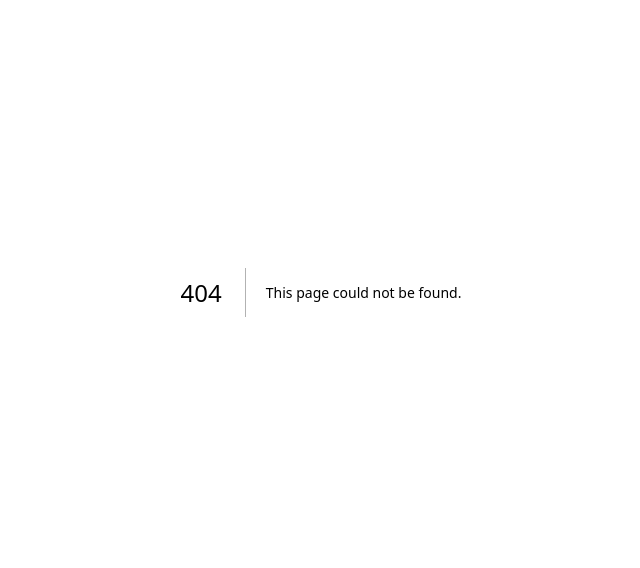
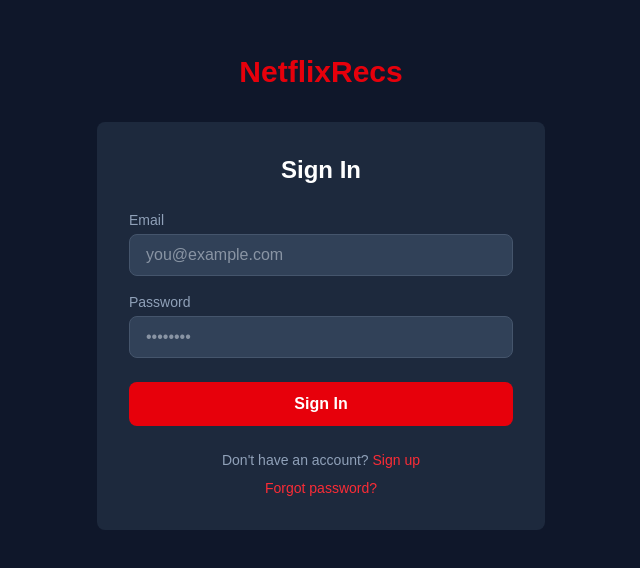
Before and after one commit to ZacharyCM/AI-Movie-Recommendation-System, a Next.js app in the folder frontend/: page /login in a window 1280 px wide. Before the commit this address had no page. Shown: the part 108-676 px from the top of the page, without its empty margins (319-959 px from the left). Built offline with nearby package versions, Linux system fonts and the light colour scheme; no server answers.

Commit message:
feat(01-03): build auth pages, callback route, and AuthForm component
Co-Authored-By: Claude Opus 4.6 <noreply@anthropic.com>

```diff
--- /dev/null
+++ b/frontend/src/app/(auth)/layout.tsx
@@ -0,0 +1,12 @@
+export default function AuthLayout({
+  children,
+}: {
+  children: React.ReactNode;
+}) {
+  return (
+    <div className="min-h-screen flex flex-col items-center justify-center px-4">
+      <h1 className="text-3xl font-bold text-red-600 mb-8">NetflixRecs</h1>
+      {children}
+    </div>
+  );
+}
--- /dev/null
+++ b/frontend/src/app/(auth)/login/page.tsx
@@ -0,0 +1,10 @@
+import type { Metadata } from "next";
+import AuthForm from "@/components/auth/AuthForm";
+
+export const metadata: Metadata = {
+  title: "Login - NetflixRecs",
+};
+
+export default function LoginPage() {
+  return <AuthForm mode="login" />;
+}
--- /dev/null
+++ b/frontend/src/app/(auth)/reset-password/page.tsx
@@ -0,0 +1,10 @@
+import type { Metadata } from "next";
+import AuthForm from "@/components/auth/AuthForm";
+
+export const metadata: Metadata = {
+  title: "Reset Password - NetflixRecs",
+};
+
+export default function ResetPasswordPage() {
+  return <AuthForm mode="reset" />;
+}
--- /dev/null
+++ b/frontend/src/app/(auth)/signup/page.tsx
@@ -0,0 +1,10 @@
+import type { Metadata } from "next";
+import AuthForm from "@/components/auth/AuthForm";
+
+export const metadata: Metadata = {
+  title: "Sign Up - NetflixRecs",
+};
+
+export default function SignupPage() {
+  return <AuthForm mode="signup" />;
+}
--- /dev/null
+++ b/frontend/src/app/auth/callback/route.ts
@@ -0,0 +1,18 @@
+import { NextResponse } from "next/server";
+import { createClient } from "@/lib/supabase/server";
+
+export async function GET(request: Request) {
+  const { searchParams, origin } = new URL(request.url);
+  const code = searchParams.get("code");
+
+  if (code) {
+    const supabase = await createClient();
+    const { error } = await supabase.auth.exchangeCodeForSession(code);
+
+    if (!error) {
+      return NextResponse.redirect(`${origin}/browse`);
+    }
+  }
+
+  return NextResponse.redirect(`${origin}/login?error=auth`);
+}
--- /dev/null
+++ b/frontend/src/components/auth/AuthForm.tsx
@@ -0,0 +1,180 @@
+"use client";
+
+import { useState } from "react";
+import { useRouter } from "next/navigation";
+import Link from "next/link";
+import { createClient } from "@/lib/supabase/client";
+
+type AuthMode = "login" | "signup" | "reset";
+
+interface AuthFormProps {
+  mode: AuthMode;
+}
+
+export default function AuthForm({ mode }: AuthFormProps) {
+  const [email, setEmail] = useState("");
+  const [password, setPassword] = useState("");
+  const [error, setError] = useState<string | null>(null);
+  const [successMessage, setSuccessMessage] = useState<string | null>(null);
+  const [loading, setLoading] = useState(false);
+  const router = useRouter();
+  const supabase = createClient();
+
+  const handleSubmit = async (e: React.FormEvent) => {
+    e.preventDefault();
+    setError(null);
+    setSuccessMessage(null);
+    setLoading(true);
+
+    try {
+      if (mode === "login") {
+        const { error } = await supabase.auth.signInWithPassword({
+          email,
+          password,
+        });
+        if (error) throw error;
+        router.push("/browse");
+      } else if (mode === "signup") {
+        const { error } = await supabase.auth.signUp({
+          email,
+          password,
+          options: {
+            emailRedirectTo: `${window.location.origin}/auth/callback`,
+          },
+        });
+        if (error) throw error;
+        setSuccessMessage("Check your email for a confirmation link.");
+      } else if (mode === "reset") {
+        const { error } = await supabase.auth.resetPasswordForEmail(email, {
+          redirectTo: `${window.location.origin}/auth/callback`,
+        });
+        if (error) throw error;
+        setSuccessMessage("Check your email for a reset link.");
+      }
+    } catch (err: unknown) {
+      const message =
+        err instanceof Error ? err.message : "An unexpected error occurred";
+      setError(message);
+    } finally {
+      setLoading(false);
+    }
+  };
+
+  const title =
+    mode === "login"
+      ? "Sign In"
+      : mode === "signup"
+        ? "Create Account"
+        : "Reset Password";
+
+  const buttonText =
+    mode === "login"
+      ? "Sign In"
+      : mode === "signup"
+        ? "Sign Up"
+        : "Send Reset Link";
+
+  return (
+    <form
+      onSubmit={handleSubmit}
+      className="w-full max-w-md bg-slate-800 rounded-lg p-8 space-y-6"
+    >
+      <h2 className="text-2xl font-bold text-white text-center">{title}</h2>
+
+      {error && (
+        <div className="bg-red-900/50 border border-red-700 text-red-300 px-4 py-3 rounded text-sm">
+          {error}
+        </div>
+      )}
+
+      {successMessage && (
+        <div className="bg-green-900/50 border border-green-700 text-green-300 px-4 py-3 rounded text-sm">
+          {successMessage}
+        </div>
+      )}
+
+      <div className="space-y-4">
+        <div>
+          <label htmlFor="email" className="block text-sm text-slate-400 mb-1">
+            Email
+          </label>
+          <input
+            id="email"
+            type="email"
+            value={email}
+            onChange={(e) => setEmail(e.target.value)}
+            required
+            className="w-full bg-slate-700 text-slate-200 border border-slate-600 rounded-lg px-4 py-2 focus:outline-none focus:ring-2 focus:ring-red-600 focus:border-transparent"
+            placeholder="you@example.com"
+          />
+        </div>
+
+        {mode !== "reset" && (
+          <div>
+            <label
+              htmlFor="password"
+              className="block text-sm text-slate-400 mb-1"
+            >
+              Password
+            </label>
+            <input
+              id="password"
+              type="password"
+              value={password}
+              onChange={(e) => setPassword(e.target.value)}
+              required
+              minLength={6}
+              className="w-full bg-slate-700 text-slate-200 border border-slate-600 rounded-lg px-4 py-2 focus:outline-none focus:ring-2 focus:ring-red-600 focus:border-transparent"
+              placeholder="••••••••"
+            />
+          </div>
+        )}
+      </div>
+
+      <button
+        type="submit"
+        disabled={loading}
+        className="w-full bg-red-600 hover:bg-red-700 disabled:bg-slate-600 disabled:cursor-not-allowed text-white font-semibold py-2.5 rounded-lg transition"
+      >
+        {loading ? "Loading..." : buttonText}
+      </button>
+
+      <div className="text-center text-sm text-slate-400 space-y-2">
+        {mode === "login" && (
+          <>
+            <p>
+              Don&apos;t have an account?{" "}
+              <Link href="/signup" className="text-red-500 hover:text-red-400">
+                Sign up
+              </Link>
+            </p>
+            <p>
+              <Link
+                href="/reset-password"
+                className="text-red-500 hover:text-red-400"
+              >
+                Forgot password?
+              </Link>
+            </p>
+          </>
+        )}
+        {mode === "signup" && (
+          <p>
+            Already have an account?{" "}
+            <Link href="/login" className="text-red-500 hover:text-red-400">
+              Sign in
+            </Link>
+          </p>
+        )}
+        {mode === "reset" && (
+          <p>
+            Back to{" "}
+            <Link href="/login" className="text-red-500 hover:text-red-400">
+              Sign in
+            </Link>
+          </p>
+        )}
+      </div>
+    </form>
+  );
+}
```
